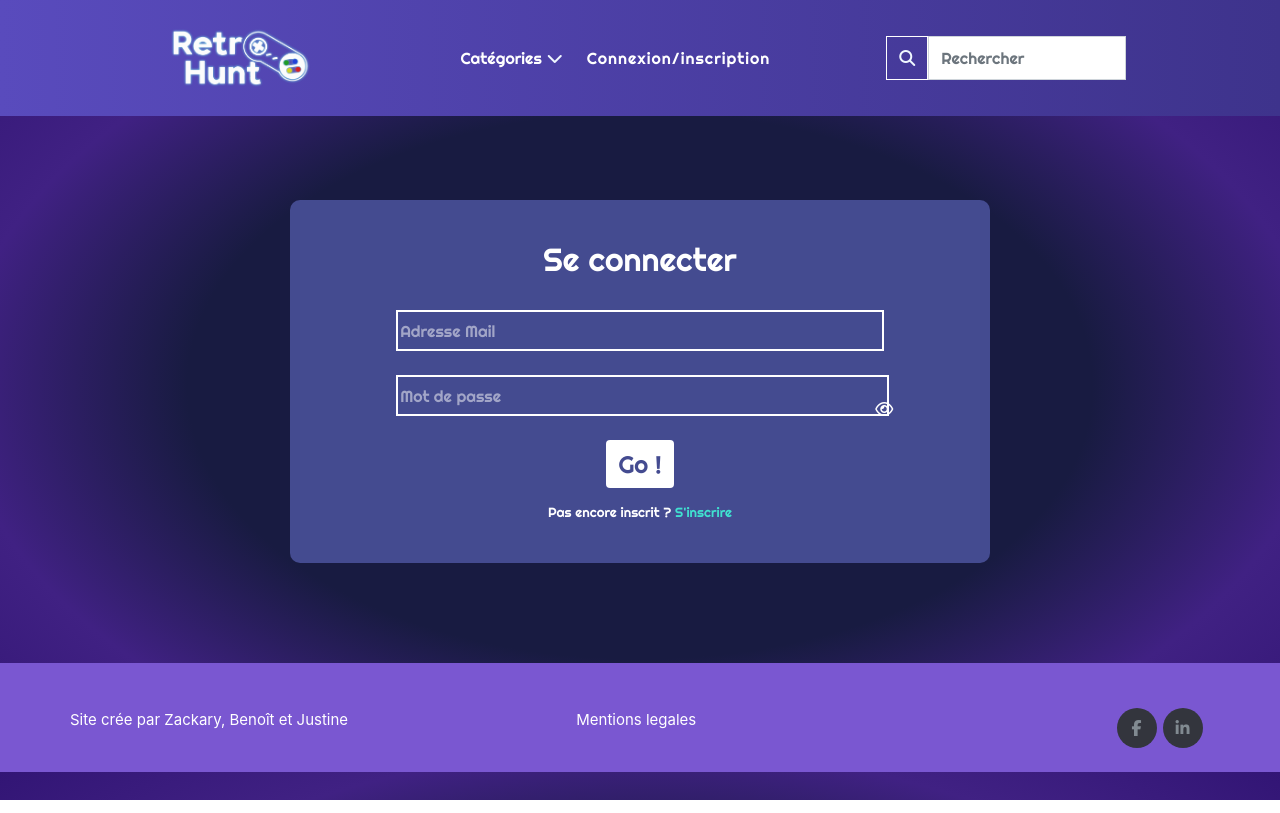
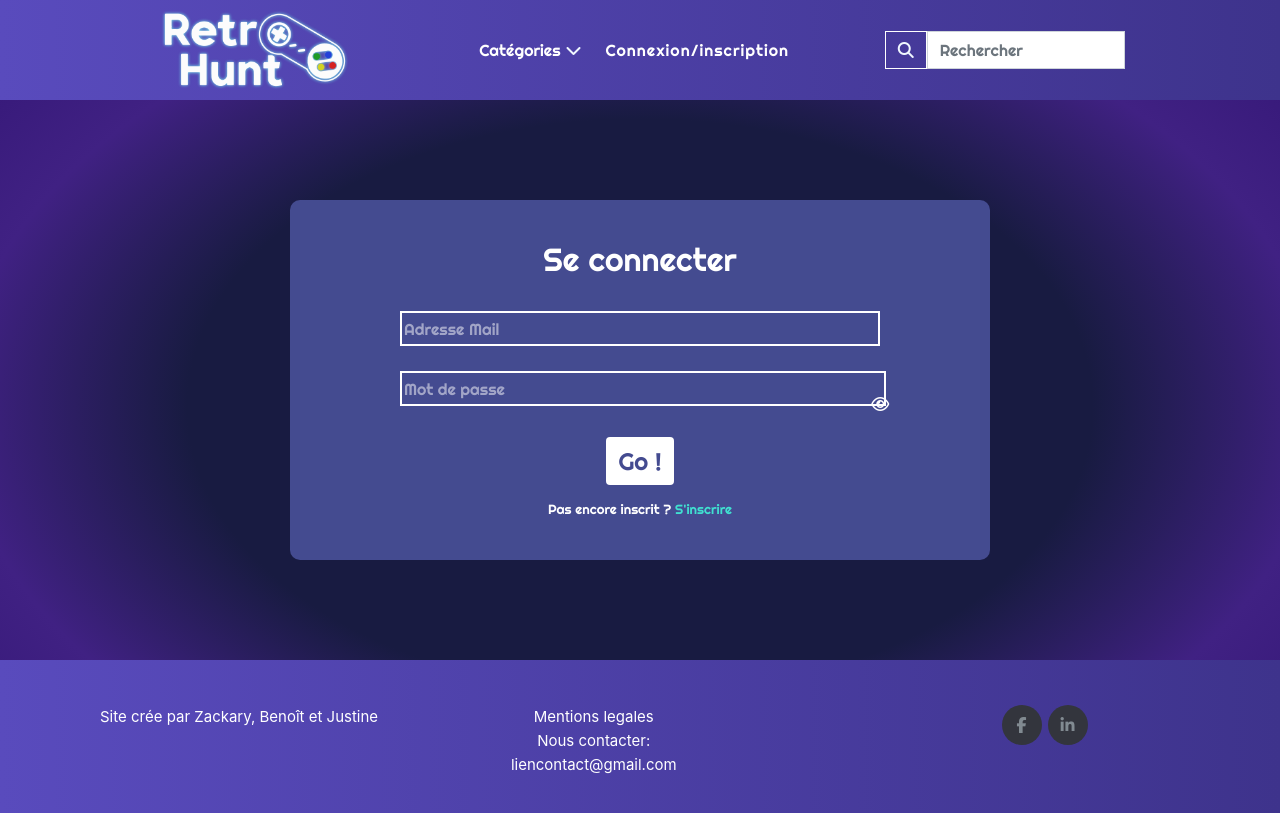
Before and after one commit to Zackary-Fon/RetroHunt, a React (Create React App) app: page /ConnexionInscription in a window 1280 px wide. Built offline with nearby package versions, Linux system fonts and the light colour scheme.

Commit message:
footer et fixation header

```diff
--- a/src/Footer/Footer.css
+++ b/src/Footer/Footer.css
@@ -1,34 +1,7 @@
-/*
-.footer
+
+.site-footer
 {
-    background-color: #7a57d1 ;
-}
-
-
-.Footer {
-    width: 50px;
-    height: auto;
-}
-.Logo{
-    width:200px;
-    height:auto;
-    padding: 10px;
-}
-.p{
-    margin-bottom:0;
-    height:100%;
-}
-.Mentions{
-    text-decoration:none;
-    color:black;
-    margin-top:10px;
-}
-
- */
-
- .site-footer
-{
-  background-color: #7a57d1;
+  background: linear-gradient(to right, #594BBD, #3E338C);
   padding:45px 0 20px;
   font-size:15px;
   line-height:24px;
@@ -43,14 +16,13 @@
 {
   display:block
 }
-.footer-links a
+.footer-links li a
 {
   color:white
 }
-.footer-links a:active,.footer-links a:focus,.footer-links a:hover
+.footer-links li a:active,.footer-links li a:focus,.footer-links li a:hover
 {
-  color:black;
-  text-decoration:none;
+  color:rgb(214, 214, 214);
 }
 .footer-links.inline li
 {
--- a/src/Footer/Footer.js
+++ b/src/Footer/Footer.js
@@ -27,6 +27,7 @@ const Footer=()=>{
                         <div class="col-xs-6 col-md-3">
                             <ul class="footer-links">
                                 <li><a href="http://scanfcode.com/category/c-language/">Mentions legales</a></li>
+                                <li>Nous contacter: <a href="#">liencontact@gmail.com</a></li>
                             </ul>
                         </div>
                         <div class="col-md-4 col-sm-6 col-xs-12">
--- a/src/Header/BigMenuDropdown.js
+++ b/src/Header/BigMenuDropdown.js
@@ -2,7 +2,6 @@ import React, { useState } from 'react';
 import {Link} from "react-router-dom";
 import BigMenuItems from "./BigMenuItems";
 import './BigMenu.css';
-import NavDropdown from "react-bootstrap/NavDropdown";
 
 const BigMenuDropdown = ()=>{
 
--- a/src/Header/Header.css
+++ b/src/Header/Header.css
@@ -20,7 +20,7 @@ a{
 }
 
 .logo_resize{
-    width: 11%;
+    width: 300px;
     padding: 10px;
     padding-left: 100px;
 }
@@ -47,6 +47,11 @@ a{
     color: white !important;
 }
 
+.navbar-light .navbar-nav .nav-link:hover{
+    color: #61F2F5 !important;
+    text-shadow: 0px 0px 5px #61F2F5;
+}
+
 .li_menu_head a {
     color :  white;
 }
@@ -57,7 +62,6 @@ a{
 
 .form-control{
     border-radius: 0px !important;
-    height: calc(1em + .75rem + 2px) !important;
 }
 
 .head_menu{
@@ -72,7 +76,6 @@ a{
 .btn-custom{
     border: 1px solid white !important;
     border-radius: 0% !important;
-    height: calc(1em + .75rem + 2px) !important;
 }
 
 .searching{
--- a/src/Header/ListMenu.js
+++ b/src/Header/ListMenu.js
@@ -33,15 +33,15 @@ const list = () =>{
         )
     } if (index===2){
         return (
-                <Nav.Link key={any.id} id="connexion" href={any.path}>{any.name}</Nav.Link>
+            <Nav.Link key={any.id} id="connexion" href={any.path}>{any.name}</Nav.Link>
         )
     } if (index===3){
         return (
-                <Nav.Link key={any.id} id="profil" href={any.path}>{any.name}</Nav.Link>
+            <Nav.Link key={any.id} id="profil" href={any.path}>{any.name}</Nav.Link>
         )
     } if (index===4){
         return (
-                <Nav.Link key={any.id} id="annonce" href={any.path}>{any.name}</Nav.Link>
+            <Nav.Link key={any.id} id="annonce" href={any.path}>{any.name}</Nav.Link>
         )
     } else if (index ==4) {
         return(
--- a/src/general.css
+++ b/src/general.css
@@ -15,3 +15,8 @@
     padding-top: 100px;
     font-family: 'Righteous', sans-serif;
 }
+
+.row{
+    margin-left: 0% !important;
+    margin-right: 0% !important;
+}
--- a/src/index.css
+++ b/src/index.css
@@ -1,6 +1,4 @@
-*{
-  box-sizing: content-box !important;
-}
+
 
 body {
   margin: 0;
```
